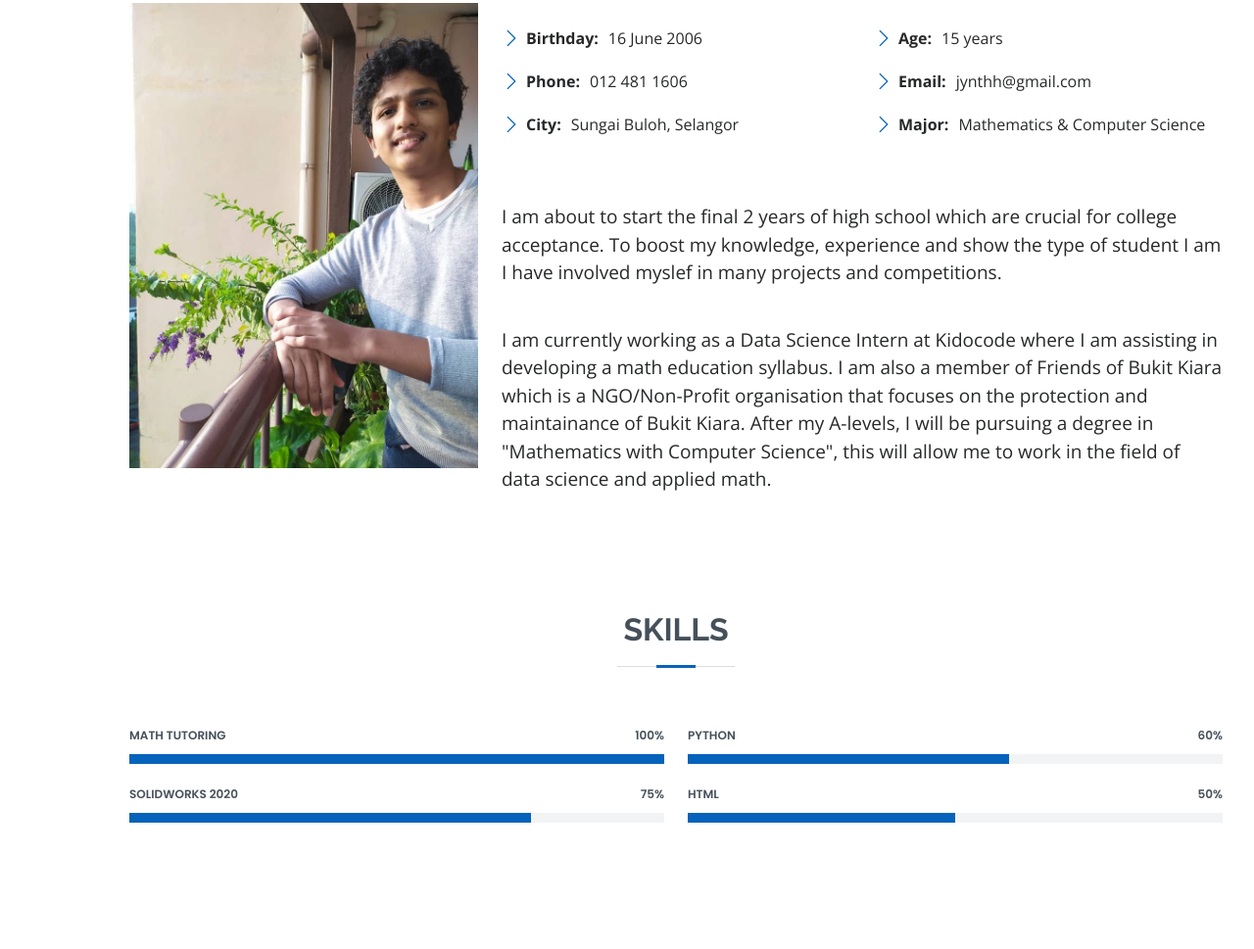
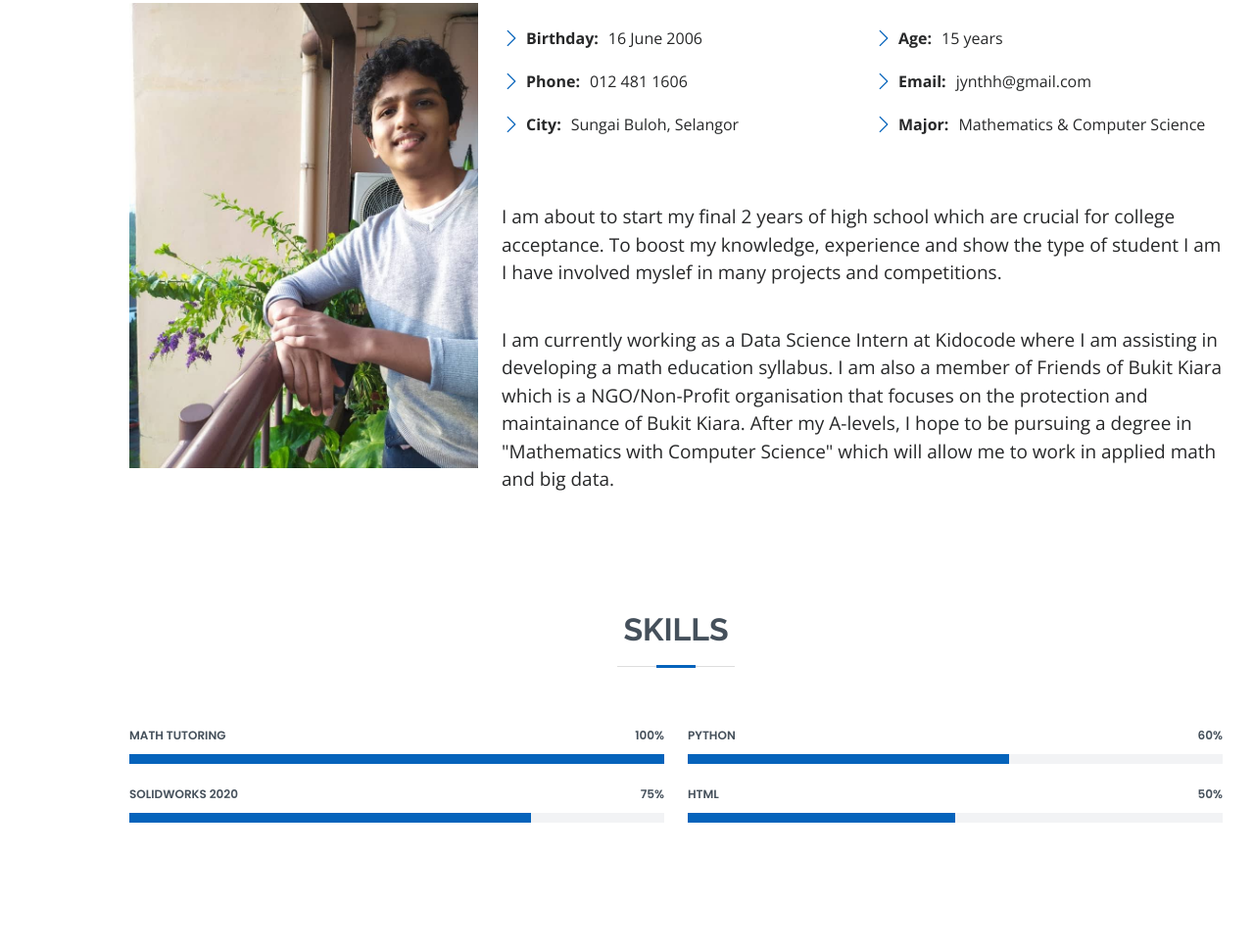
Before and after one commit to JayanthHariharan/Jayanth-Hariharan, a plain HTML site: page index.html in a window 1280 px wide. Shown: the part 1055-2024 px from the top of the page at 98% size. Drawn offline with nearby package versions, Linux system fonts and the light colour scheme.

Commit message:
Update index.html

```diff
--- a/index.html
+++ b/index.html
@@ -102,12 +102,12 @@
             <br>
             <br>
             <p style="font-size: 19px;">
-              I am about to start the final 2 years of high school which are crucial for college acceptance. To boost my knowledge, experience and show the type of student I am I have involved myslef in many projects and competitions.
+              I am about to start my final 2 years of high school which are crucial for college acceptance. To boost my knowledge, experience and show the type of student I am I have involved myslef in many projects and competitions.
             </p>
             <br>
             <p style="font-size: 19px;">
               I am currently working as a Data Science Intern at Kidocode where I am assisting in developing a math education syllabus. I am also a member of Friends of Bukit Kiara which is a NGO/Non-Profit organisation that focuses on the protection and maintainance of Bukit Kiara.
-              After my A-levels, I will be pursuing a degree in "Mathematics with Computer Science", this will allow me to work in the field of data science and applied math.
+              After my A-levels, I hope to be pursuing a degree in "Mathematics with Computer Science" which will allow me to work in applied math and big data.
             </p>
           </div>
         </div>
```
